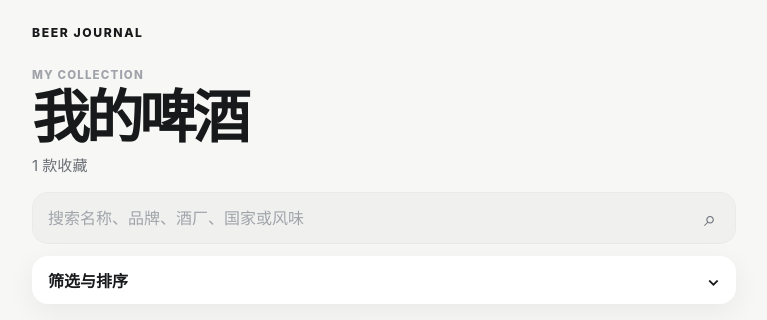
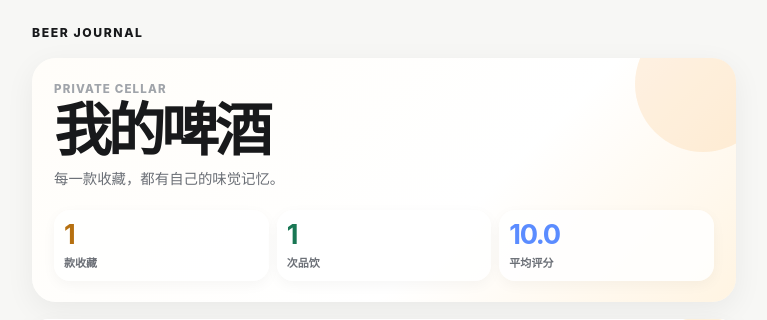
Before and after one commit to Eddie135/Beer-Journal, a Django app: page /beers/ in a window 1280 px wide. Shown: the top 320 px of the page, without its empty margins (256-1023 px from the left). Run offline with Django 5.2, Linux system fonts and the light colour scheme; data comes from the database, SQL or seed files in the repository; tables that the repository leaves empty hold one stand-in row (values such as "Sample post"); some libraries are stand-ins or nearby versions.

Commit message:
feat: redesign collection home

```diff
--- a/core/static/css/app.css
+++ b/core/static/css/app.css
@@ -211,6 +211,48 @@ dd { margin: 0; }
 .hero h1 { margin: 8px 0; font-size: 2rem; letter-spacing: -.045em; }
 .hero p { color: var(--muted); line-height: 1.55; }
 
+/* v3.0-B1 collection home */
+.collection-hero { position: relative; overflow: hidden; padding: 24px 22px 21px; background: linear-gradient(135deg, #fffdf9, #ffffff 62%, #fff4e2); }
+.collection-hero::after { position: absolute; top: -42px; right: -35px; width: 136px; height: 136px; border-radius: 50%; background: rgba(244, 163, 64, .15); content: ""; }
+.collection-hero-copy { position: relative; z-index: 1; }
+.collection-hero-copy h1 { margin: 0; max-width: 9ch; font-size: clamp(2.35rem, 11vw, 3.6rem); letter-spacing: -.07em; line-height: .96; }
+.collection-hero-copy > p:last-child { max-width: 18rem; margin: 10px 0 20px; color: var(--muted); font-size: .9rem; line-height: 1.5; }
+.collection-overview { position: relative; z-index: 1; display: grid; grid-template-columns: repeat(3, 1fr); gap: 8px; }
+.collection-overview div { min-width: 0; padding: 11px 10px; border-radius: 16px; background: rgba(255, 255, 255, .86); box-shadow: 0 4px 14px rgba(24, 25, 27, .04); }
+.collection-overview strong { display: block; color: var(--ink); font-size: clamp(1.25rem, 6vw, 1.7rem); letter-spacing: -.05em; line-height: 1; }
+.collection-overview div:first-child strong { color: #b67010; }
+.collection-overview div:nth-child(2) strong { color: #197754; }
+.collection-overview div:nth-child(3) strong { color: var(--blue); }
+.collection-overview span { display: block; margin-top: 6px; color: var(--muted); font-size: .69rem; font-weight: 700; white-space: nowrap; }
+.collection-tools { display: grid; gap: 10px; margin: 17px 0 21px; }
+.collection-tools .collection-search { position: relative; margin: 0; padding-left: 36px; background: var(--surface); box-shadow: var(--shadow-card); }
+.search-glyph { position: absolute; left: 15px; z-index: 1; color: var(--subtle); font-size: 1.2rem; line-height: 1; pointer-events: none; }
+.collection-tools .collection-search input { padding-left: 4px; }
+.collection-tools .collection-search button { flex-basis: auto; width: auto; min-width: 56px; margin-right: 5px; padding: 0 12px; border-radius: 13px; background: var(--accent-soft); color: #a85f00; font-size: .77rem; font-weight: 800; }
+.filter-chip { min-height: 46px; margin: 0; padding: 9px 15px; border-radius: var(--radius-pill); box-shadow: none; }
+.filter-chip > span:last-child { margin-left: auto; font-size: 1rem; }
+.filter-chip b { margin-left: 8px; padding: 4px 8px; border-radius: var(--radius-pill); background: var(--blue-soft); color: #385bb8; font-size: .72rem; }
+.collection-section-heading { display: flex; align-items: center; justify-content: space-between; gap: 12px; margin: 0 2px 12px; }
+.collection-section-heading h2 { margin: 0; font-size: 1.2rem; letter-spacing: -.03em; }
+.collection-section-heading span { color: var(--muted); font-size: .82rem; font-weight: 700; }
+.collection-grid { gap: 18px; }
+.collection-card { border-radius: 26px; }
+.collection-image-frame { position: relative; overflow: hidden; background: var(--surface-soft); }
+.collection-image { height: 272px; }
+.collection-placeholder { min-height: 146px; }
+.collection-statuses { position: absolute; right: 12px; bottom: 12px; left: 12px; display: flex; flex-wrap: wrap; justify-content: flex-end; gap: 6px; }
+.collection-status { min-height: 27px; display: inline-flex; align-items: center; padding: 4px 9px; border: 1px solid rgba(255, 255, 255, .58); border-radius: var(--radius-pill); background: rgba(255, 255, 255, .87); box-shadow: 0 4px 12px rgba(24, 25, 27, .09); color: var(--ink); font-size: .7rem; font-weight: 800; backdrop-filter: blur(10px); -webkit-backdrop-filter: blur(10px); }
+.status-recent { color: #14764f; }
+.status-score { color: #a85f00; }
+.status-new { color: #6f52d7; }
+.collection-card-body { padding: 19px 19px 21px; }
+.collection-card-body h2 { margin-top: 7px; font-size: 1.55rem; }
+.collection-brand { font-weight: 600; }
+.collection-stats { margin-top: 17px; padding: 11px 0; border-top: 1px solid var(--line); border-bottom: 1px solid var(--line); }
+.collection-tag-list { min-height: 0; margin-top: 13px; }
+.collection-tag-list:empty { display: none; }
+.collection-tag-list .tag { max-width: 100%; overflow: hidden; text-overflow: ellipsis; white-space: nowrap; }
+
 @keyframes page-enter { from { opacity: 0; } to { opacity: 1; } }
 @media (min-width: 640px) {
   .app-header { padding-right: 28px; padding-left: 28px; }
--- a/core/views.py
+++ b/core/views.py
@@ -1,5 +1,5 @@
 from decimal import Decimal, InvalidOperation
-from datetime import date
+from datetime import date, timedelta
 from pathlib import Path
 
 from django.conf import settings
@@ -35,8 +35,14 @@ def beer_list(request):
         "max_score": request.GET.get("max_score", "").strip(),
         "sort": request.GET.get("sort", "latest"),
     }
+    active_beers = Beer.objects.filter(deleted_at__isnull=True)
+    collection_stats = active_beers.aggregate(
+        beer_count=Count("id", distinct=True),
+        tasting_count=Count("tastings", filter=Q(tastings__deleted_at__isnull=True), distinct=True),
+        average_score=Avg("tastings__overall_score", filter=Q(tastings__deleted_at__isnull=True)),
+    )
     beers = (
-        Beer.objects.filter(deleted_at__isnull=True)
+        active_beers
         .select_related("style", "style__category", "brand", "brewery")
         .prefetch_related(
             "flavor_tag_links__tag",
@@ -90,12 +96,17 @@ def beer_list(request):
         filters["sort"] = "latest"
         beers = beers.order_by(F("latest_tasted_at").desc(nulls_last=True), "name", "id")
     beers = beers.distinct()
+    recent_cutoff = timezone.now() - timedelta(days=30)
     for beer in beers:
         latest_tasting = beer.active_tastings[0] if beer.active_tastings else None
         photos = list(latest_tasting.photos.all()) if latest_tasting else []
         beer.cover_photo = photos[0] if photos else None
+        beer.is_recently_tasted = bool(beer.latest_tasted_at and beer.latest_tasted_at >= recent_cutoff)
+        beer.is_highly_rated = beer.average_score is not None and beer.average_score >= Decimal("8.5")
+        beer.is_new_collection = beer.created_at >= recent_cutoff
     return render(request, "beer_list.html", {
         "beers": beers,
+        "collection_stats": collection_stats,
         "filters": filters,
         "categories": BeerCategory.objects.filter(is_active=True, deleted_at__isnull=True),
         "styles": BeerStyle.objects.filter(is_active=True, deleted_at__isnull=True).select_related("category"),
--- a/templates/base.html
+++ b/templates/base.html
@@ -5,7 +5,7 @@
   <meta charset="utf-8">
   <meta name="viewport" content="width=device-width, initial-scale=1">
   <title>{% block title %}BEER JOURNAL{% endblock %}</title>
-  <link rel="stylesheet" href="{% static 'css/app.css' %}?v=20260712-v3a">
+  <link rel="stylesheet" href="{% static 'css/app.css' %}?v=20260712-v3b1">
 </head>
 <body>
   <header class="app-header">
@@ -19,6 +19,6 @@
     <a class="tab-item{% if request.resolver_match.url_name == 'tasting-list' or request.resolver_match.url_name == 'tasting-detail' %} is-active{% endif %}" href="{% url 'tasting-list' %}"><span class="tab-icon">◷</span><span>饮用记录</span></a>
     <a class="tab-item{% if request.resolver_match.url_name == 'personal-data' %} is-active{% endif %}" href="{% url 'personal-data' %}"><span class="tab-icon">◌</span><span>个人数据</span></a>
   </nav>
-  <script defer src="{% static 'js/app.js' %}?v=20260712-v3a"></script>
+  <script defer src="{% static 'js/app.js' %}?v=20260712-v3b1"></script>
 </body>
 </html>
--- a/templates/beer_list.html
+++ b/templates/beer_list.html
@@ -2,13 +2,22 @@
 {% load beer_extras %}
 {% block title %}我的啤酒 · BEER JOURNAL{% endblock %}
 {% block content %}
-  <section class="collection-heading"><div><p class="screen-kicker">MY COLLECTION</p><h1>我的啤酒</h1><p>{{ beers|length }} 款收藏</p></div></section>
+  <section class="collection-hero app-card">
+    <div class="collection-hero-copy"><p class="screen-kicker">PRIVATE CELLAR</p><h1>我的啤酒</h1><p>每一款收藏，都有自己的味觉记忆。</p></div>
+    <div class="collection-overview" aria-label="收藏概览">
+      <div><strong>{{ collection_stats.beer_count }}</strong><span>款收藏</span></div>
+      <div><strong>{{ collection_stats.tasting_count }}</strong><span>次品饮</span></div>
+      <div><strong>{% if collection_stats.average_score is not None %}{{ collection_stats.average_score|floatformat:1 }}{% else %}—{% endif %}</strong><span>平均评分</span></div>
+    </div>
+  </section>
 
-  <form class="collection-search" method="get">
-    <label class="visually-hidden" for="beer-query">搜索啤酒</label><input id="beer-query" type="search" name="q" value="{{ filters.q }}" placeholder="搜索名称、品牌、酒厂、国家或风味"><button type="submit" aria-label="搜索">⌕</button>
-  </form>
+  <section class="collection-tools" aria-label="搜索与筛选">
+    <form class="collection-search" method="get">
+      <label class="visually-hidden" for="beer-query">搜索啤酒</label><span class="search-glyph" aria-hidden="true">⌕</span><input id="beer-query" type="search" name="q" value="{{ filters.q }}" placeholder="搜索啤酒、品牌、国家"><button type="submit" aria-label="搜索">搜索</button>
+    </form>
+    <button class="filter-trigger filter-chip" type="button" data-filter-open><span>筛选与排序</span>{% if filters.category or filters.style or filters.country or filters.mouthfeel or filters.tag or filters.min_score or filters.max_score or filters.sort != "latest" %}<b>已选</b>{% endif %}<span aria-hidden="true">⌄</span></button>
+  </section>
 
-  <button class="filter-trigger" type="button" data-filter-open><span>筛选与排序</span><span>⌄</span></button>
   <div class="filter-overlay" data-filter-overlay></div>
   <section class="filter-sheet" data-filter-sheet aria-hidden="true" aria-label="筛选与排序">
     <div class="filter-sheet-header"><span>筛选与排序</span><button type="button" data-filter-close aria-label="关闭筛选">×</button></div>
@@ -28,12 +37,13 @@
     </form>
   </section>
 
+  <div class="collection-section-heading"><h2>{% if filters.q or filters.category or filters.style or filters.country or filters.mouthfeel or filters.tag or filters.min_score or filters.max_score %}筛选结果{% else %}我的收藏{% endif %}</h2><span>{{ beers|length }} 款</span></div>
   <section class="collection-grid">
     {% for beer in beers %}
       <article class="collection-card app-card">
         <a class="collection-card-link" href="{% url 'beer-detail' beer.id %}" aria-label="查看 {{ beer.name }}">
-          {% if beer.cover_photo %}<img class="collection-image progressive-image" src="{% url 'photo-file' beer.cover_photo.id 'thumbnail' %}" alt="{{ beer.name }} 酒标或照片">{% else %}<div class="image-placeholder collection-placeholder">暂无图片</div>{% endif %}
-          <div class="collection-card-body"><p class="meta-line">{{ beer.origin_country_code|flag }} {{ beer.origin_country_code|country_name }}</p><h2>{{ beer.name }}</h2><p class="collection-brand">{{ beer.brand|default:"未填写品牌" }}</p><p class="collection-style">{{ beer.style.category.name|default:"未分类" }} · {{ beer.style|default:"未填写类型" }}</p><div class="collection-stats"><span>{% if beer.average_score is not None %}★ {{ beer.average_score|floatformat:1 }}{% else %}未评分{% endif %}</span><span>{{ beer.tasting_count }} 次品饮</span></div><div class="tag-list">{% for link in beer.flavor_tag_links.all %}<span class="tag">{{ link.tag.name }}</span>{% endfor %}</div></div>
+          <div class="collection-image-frame">{% if beer.cover_photo %}<img class="collection-image progressive-image" src="{% url 'photo-file' beer.cover_photo.id 'thumbnail' %}" alt="{{ beer.name }} 酒标或照片">{% else %}<div class="image-placeholder collection-placeholder">暂无图片</div>{% endif %}{% if beer.is_recently_tasted or beer.is_highly_rated or beer.is_new_collection %}<div class="collection-statuses">{% if beer.is_recently_tasted %}<span class="collection-status status-recent">最近品饮</span>{% endif %}{% if beer.is_highly_rated %}<span class="collection-status status-score">高评分</span>{% endif %}{% if beer.is_new_collection %}<span class="collection-status status-new">新收藏</span>{% endif %}</div>{% endif %}</div>
+          <div class="collection-card-body"><p class="meta-line">{{ beer.origin_country_code|flag }} {{ beer.origin_country_code|country_name }}</p><h2>{{ beer.name }}</h2><p class="collection-brand">{{ beer.brand|default:"未填写品牌" }}</p><p class="collection-style">{{ beer.style.category.name|default:"未分类" }} · {{ beer.style|default:"未填写类型" }}</p><div class="collection-stats"><span>{% if beer.average_score is not None %}★ {{ beer.average_score|floatformat:1 }}{% else %}未评分{% endif %}</span><span>{{ beer.tasting_count }} 次品饮</span></div><div class="tag-list collection-tag-list">{% for link in beer.flavor_tag_links.all %}<span class="tag">✦ {{ link.tag.name }}</span>{% endfor %}</div></div>
         </a>
       </article>
     {% empty %}
```
Also changed, not shown: core/tests.py (+23 -3 lines), docs/DEVELOPMENT_PLAN.md (+1 -0 lines), docs/PRODUCT_REQUIREMENTS.md (+4 -0 lines), README.md.
